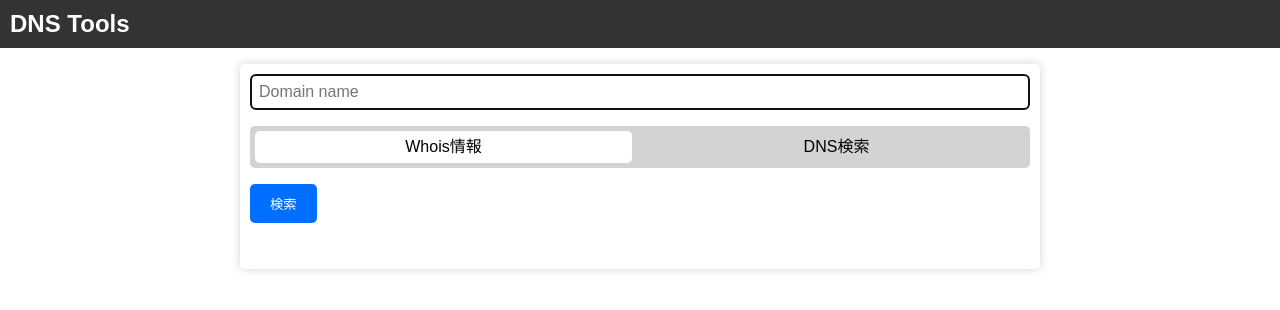
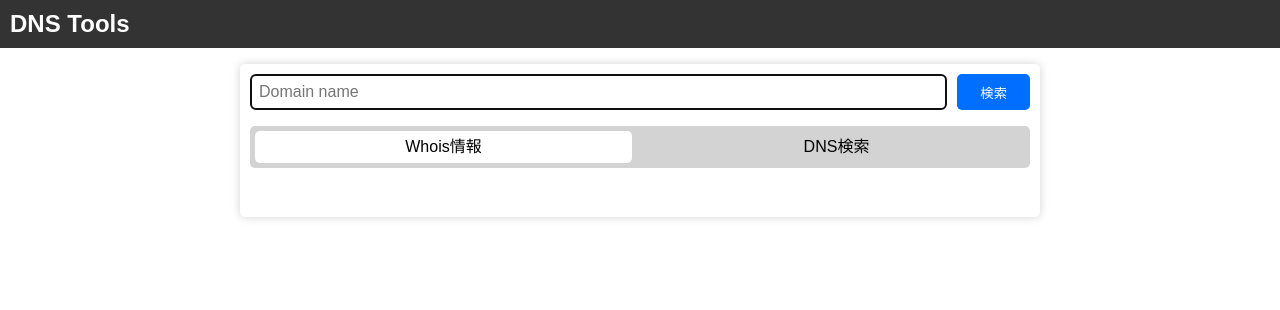
Before and after one commit to minetaro12/dns-tools, a Vue app in the folder web/: page / in a window 1280 px wide. Shown: the top 310 px of the page. Built offline with nearby package versions, Linux system fonts and the light colour scheme.

Commit message:
送信ボタンを共通化

```diff
--- a/web/src/App.vue
+++ b/web/src/App.vue
@@ -13,11 +13,16 @@ const lookupRef = useTemplateRef("lookupRef");
 // エンターキー押下時の処理
 function handleKeyDown(e: KeyboardEvent) {
   if (e.key === "Enter") {
+    handleSubmit();
+  }
+}
+
+// 検索ボタン押下時の処理
+function handleSubmit() {
   if (mode.value === "whois") {
     whoisRef.value?.fetchData();
   } else {
     lookupRef.value?.fetchData();
-    }
   }
 }
 </script>
@@ -25,6 +30,7 @@ function handleKeyDown(e: KeyboardEvent) {
 <template>
   <Header />
   <main>
+    <div class="input-group">
       <input
         type="text"
         placeholder="Domain name"
@@ -32,6 +38,8 @@ function handleKeyDown(e: KeyboardEvent) {
         v-on:keydown="handleKeyDown"
         autofocus
       />
+      <button v-on:click="handleSubmit">検索</button>
+    </div>
     <div class="mode">
       <div :class="{ active: mode === 'whois' }" v-on:click="mode = 'whois'">
         Whois情報
@@ -50,6 +58,15 @@ function handleKeyDown(e: KeyboardEvent) {
 </template>
 
 <style scoped>
+.input-group {
+  display: flex;
+  gap: 10px;
+
+  button {
+    width: 80px;
+  }
+}
+
 input {
   padding: 0.5rem;
   width: 100%;
--- a/web/src/components/Lookup.vue
+++ b/web/src/components/Lookup.vue
@@ -55,7 +55,6 @@ async function fetchData() {
       <option value="txt">TXT</option>
     </select>
     <input type="text" v-model="dns" placeholder="8.8.8.8" />
-    <button @click="fetchData">検索</button>
   </div>
   <pre>{{ result }}</pre>
 </template>
@@ -79,7 +78,4 @@ input,
 select {
   padding: 10px;
 }
-button {
-  padding: 10px 20px;
-}
 </style>
--- a/web/src/components/Whois.vue
+++ b/web/src/components/Whois.vue
@@ -41,19 +41,10 @@ async function fetchData() {
 </script>
 
 <template>
-  <button @click="fetchData">検索</button>
   <pre>{{ result }}</pre>
 </template>
 
 <style scoped>
-button {
-  padding: 10px 20px;
-
-  @media screen and (max-width: 600px) {
-    width: 100%;
-  }
-}
-
 pre {
   overflow-x: auto;
   padding: 5px;
```
Lines whose indentation alone changed are shown as unchanged.
